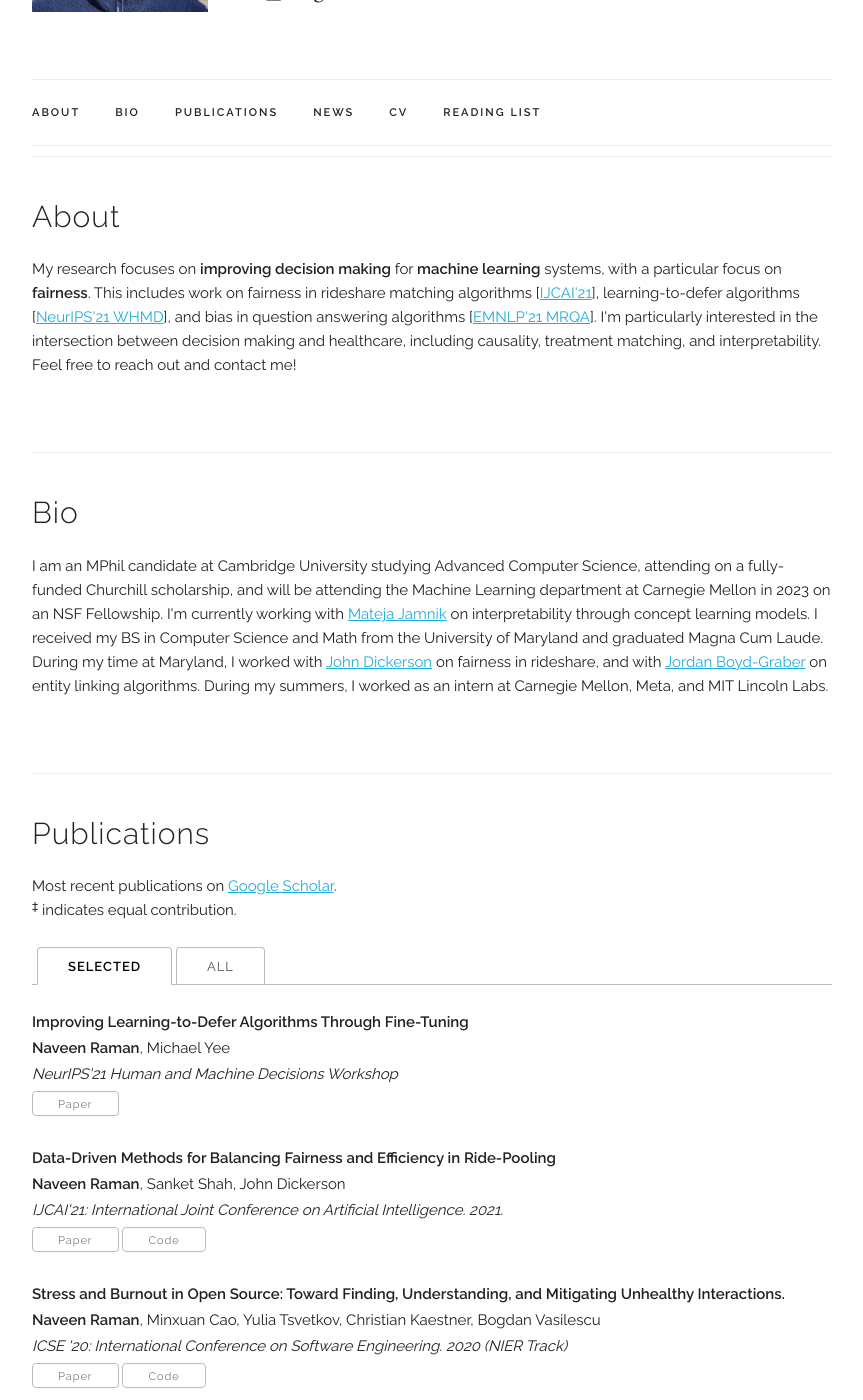
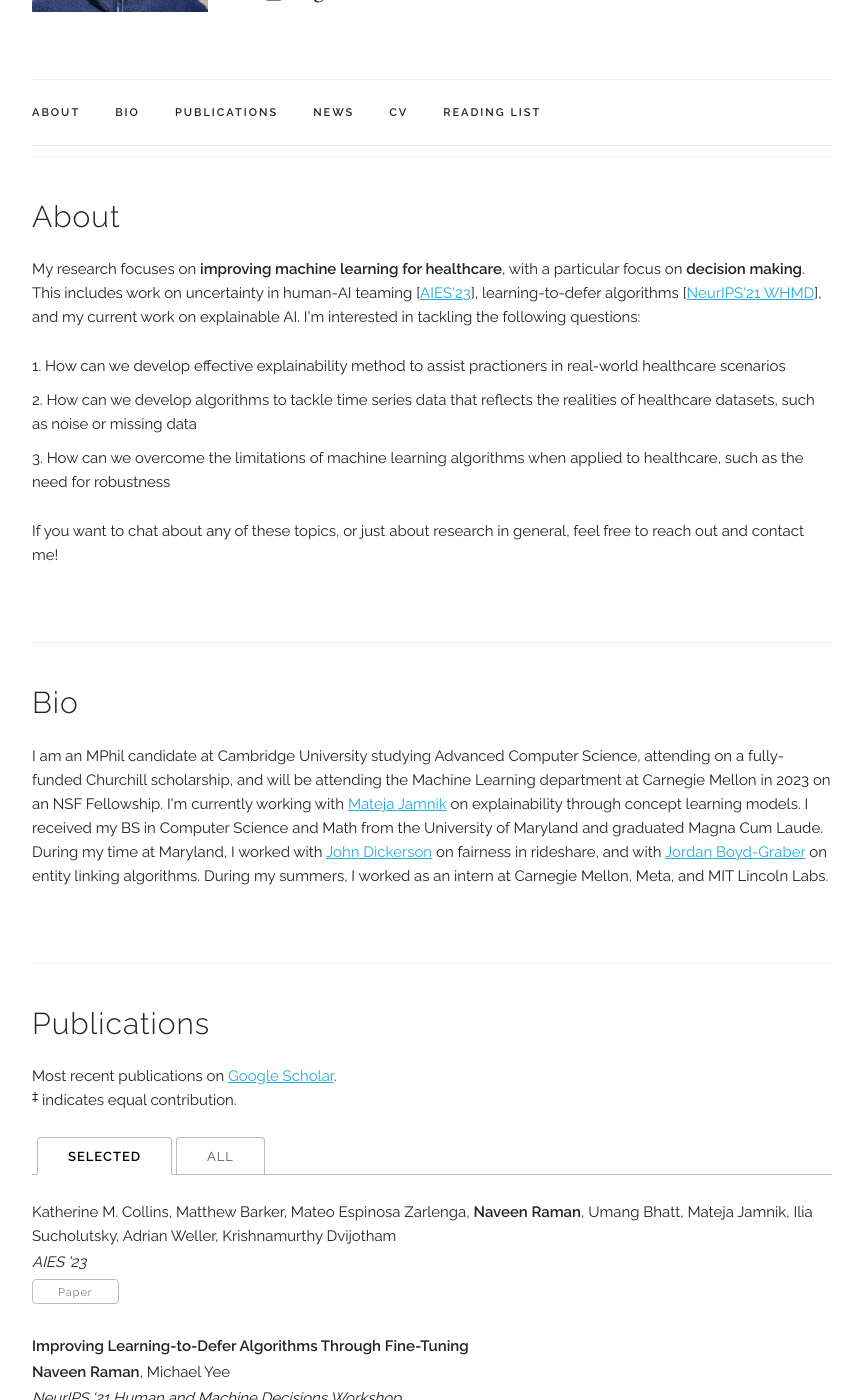
Before and after one commit to naveenr414/naveenr414.github.io, a Jekyll site: the page built from index.html, in a window 1280 px wide and 1400 px high, scrolled down 207 px. Shown: the whole window, without its empty margins (208-1071 px from the left). Built offline with Jekyll 4.4.1, drawn with Linux system fonts in a browser that asks for light colours; some web fonts are replaced.

Commit message:
Updated website

```diff
--- a/_data/publications.yaml
+++ b/_data/publications.yaml
@@ -1,19 +1,19 @@
 papers:
   - title:
     authors: "Katherine M. Collins, Matthew Barker, Mateo Espinosa Zarlenga, <b>Naveen Raman</b>, Umang Bhatt, Mateja Jamnik, Ilia Sucholutsky, Adrian Weller, Krishnamurthy Dvijotham"
-    venue: Preprint
+    venue: "AIES '23"
     paper_pdf: "https://arxiv.org/pdf/2303.12872.pdf"
-    selected: n
+    selected: y
 
   - title: "Improving Learning-to-Defer Algorithms Through Fine-Tuning"
     authors: "<b>Naveen Raman</b>, Michael Yee"
-    venue: "NeurIPS'21 Human and Machine Decisions Workshop"
+    venue: "NeurIPS '21 Human and Machine Decisions Workshop"
     paper_pdf: "https://arxiv.org/abs/2112.10768"
     selected: y
 
   - title: "Eliciting Bias in Question Answering Models through Ambiguity"
     authors: "Andrew Mao<sup>‡</sup>, <b>Naveen Raman<sup>‡</sup></b>, Matthew Shu, Eric Li, Franklin Yang, Jordan Boyd-Graber"
-    venue: "EMNLP'21 Machine Reading for Question Answering Workshop"
+    venue: "EMNLP '21 Machine Reading for Question Answering Workshop"
     paper_pdf: "https://aclanthology.org/2021.mrqa-1.9/"
     code: "https://github.com/axz5fy3e6fq07q13/emnlp_bias"
     selected: n
--- a/index.html
+++ b/index.html
@@ -7,10 +7,15 @@ title: Home
 <div class="docs-section">
   <h4>About</h4>
   <p>
-  My research focuses on <b>improving decision making</b> for <b>machine learning</b> systems, with a particular focus on <b>fairness</b>.
-  This includes work on fairness in rideshare matching algorithms [<a href="https://arxiv.org/abs/2110.03524" target="_blank">IJCAI'21</a>], learning-to-defer algorithms [<a href="https://arxiv.org/abs/2112.10768" target="_blank">NeurIPS'21 WHMD</a>], and bias in question answering algorithms [<a href="https://aclanthology.org/2021.mrqa-1.9/" target="_blank">EMNLP'21 MRQA</a>].
-  I'm particularly interested in the intersection between decision making and healthcare, including causality, treatment matching, and interpretability.
-  Feel free to reach out and contact me!
+  My research focuses on <b>improving machine learning for healthcare</b>, with a particular focus on <b>decision making</b>.
+  This includes work on uncertainty in human-AI teaming [<a href="https://arxiv.org/abs/2303.12872" target="_blank">AIES'23</a>], learning-to-defer algorithms [<a href="https://arxiv.org/abs/2112.10768" target="_blank">NeurIPS'21 WHMD</a>], and my current work on explainable AI.
+  I'm interested in tackling the following questions:
+  <ol>
+    <li> How can we develop effective explainability method to assist practioners in real-world healthcare scenarios </li>
+    <li> How can we develop algorithms to tackle time series data that reflects the realities of healthcare datasets, such as noise or missing data </li>
+    <li> How can we overcome the limitations of machine learning algorithms when applied to healthcare, such as the need for robustness
+  </ol>
+  If you want to chat about any of these topics, or just about research in general, feel free to reach out and contact me!
   </p>
 </div>
 
@@ -20,7 +25,7 @@ title: Home
   <h4>Bio</h4>
   <p>
   I am an MPhil candidate at Cambridge University studying Advanced Computer Science, attending on a fully-funded Churchill scholarship, and will be attending the Machine Learning department at Carnegie Mellon in 2023 on an NSF Fellowship.
-  I'm currently working with <a href="https://www.cl.cam.ac.uk/~mj201/" target="_blank">Mateja Jamnik</a> on interpretability through concept learning models.
+  I'm currently working with <a href="https://www.cl.cam.ac.uk/~mj201/" target="_blank">Mateja Jamnik</a> on explainability through concept learning models.
   I received my BS in Computer Science and Math from the University of Maryland and graduated Magna Cum Laude.
   During my time at Maryland, I worked with <a href="http://johnpdickerson.com" target="_blank">John Dickerson</a> on fairness in rideshare, and with <a href="http://www.umiacs.umd.edu/user.php?path=jbg" target="_blank">Jordan Boyd-Graber</a> on entity linking algorithms.
   During my summers, I worked as an intern at Carnegie Mellon, Meta, and MIT Lincoln Labs.
```
